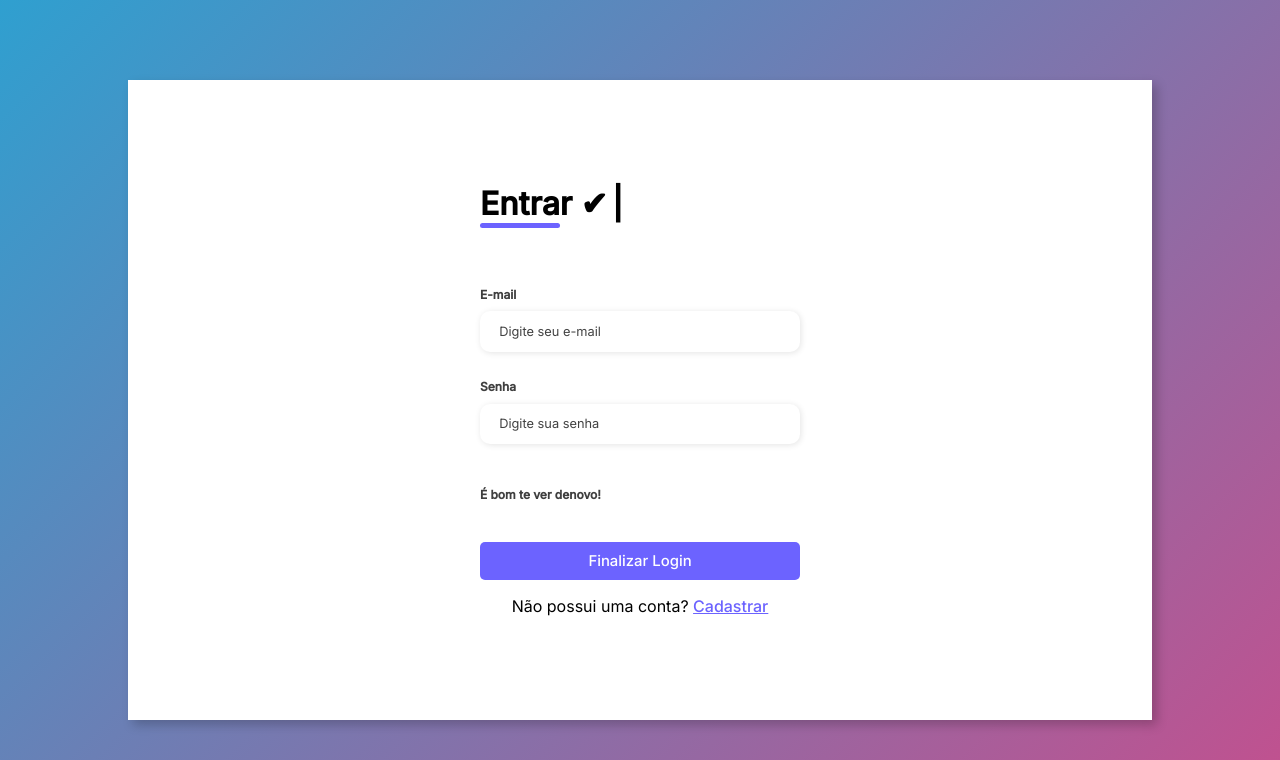
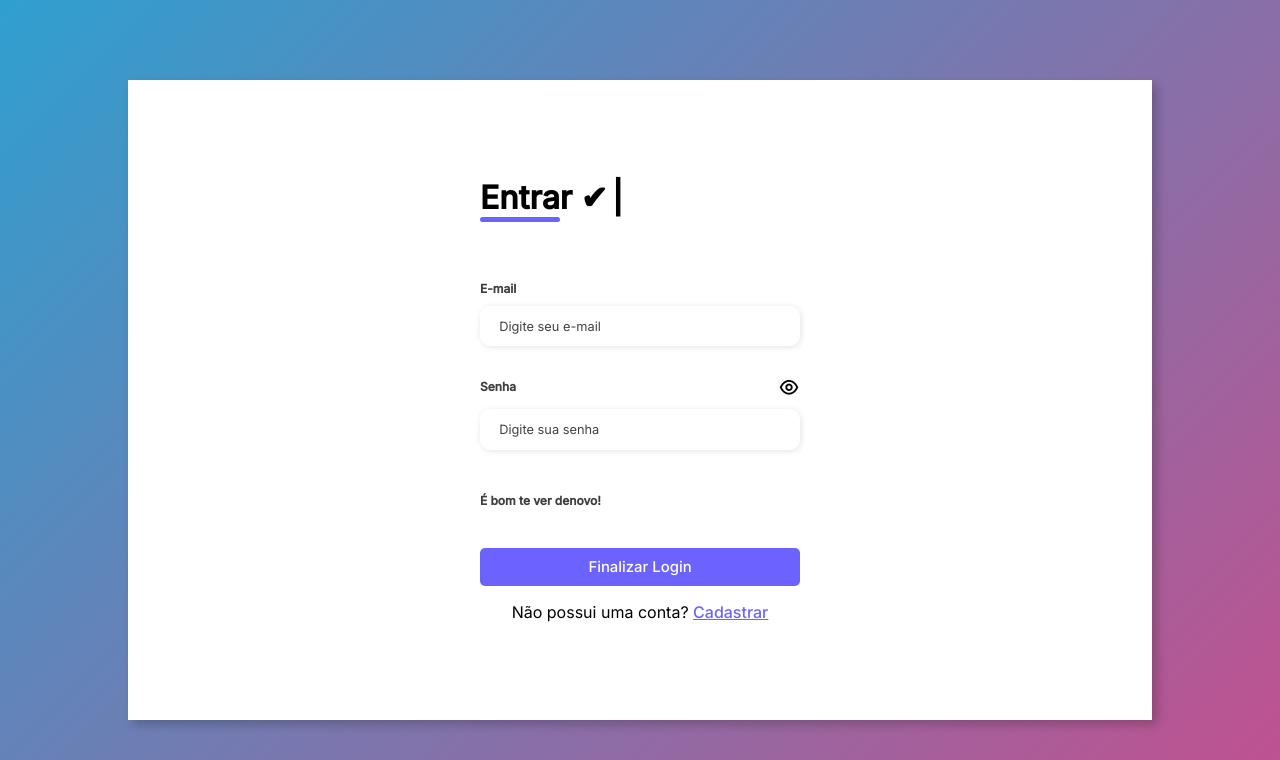
Before and after one commit to Ericofff/gestao_financeira, a PHP site: page /login.php in a window 1280 px wide. Shown: the top 760 px of the page. Run offline with PHP 8.4, Linux system fonts and the light colour scheme; some libraries are stand-ins or nearby versions.

Commit message:
Show password in login

```diff
--- a/css/login.css
+++ b/css/login.css
@@ -176,6 +176,22 @@
     color: #fff;
 }
 
+.input-box .uil-eye{
+    font-size: 22px;
+}
+
+.text-input{
+    display: flex;
+    justify-content: space-between;
+    align-items: center;
+}
+
+.text-input i{
+    cursor: pointer;
+}
+
+
+
 @media screen and (max-width: 1330px) {
     .form-image {
         display: none;
--- a/js/login.js
+++ b/js/login.js
@@ -49,3 +49,19 @@ function mainPasswordValidate(){
     }
 
 }
+
+function showPassword() {
+    const eye = document.querySelector(".uil-eye");
+    const password = document.querySelector("#password");
+    if (password.type === "password") {
+      password.type = "text";
+      eye.classList.toggle("uil-eye-slash");
+      //   eye.classList.add("uil-eye-slash");
+
+    }else{
+        password.type = "password";
+        eye.classList.toggle("uil-eye-slash");
+        // eye.classList.remove("uil-eye-slash");
+        // eye.classList.add("uil-eye");
+    }
+  }
--- a/login.php
+++ b/login.php
@@ -6,6 +6,8 @@
     <meta name="viewport" content="width=device-width, initial-scale=1.0">
     <link rel="stylesheet" href="css/login.css">
     <link rel="stylesheet" href="css/style.css">
+    <!----===== Iconscout CSS ===== -->
+    <link rel="stylesheet" href="https://unicons.iconscout.com/release/v4.0.0/css/line.css">
     <title>Lançamentos</title>
     <script crossorigin="anonymous" src="https://unpkg.com/typeit@8.7.1/dist/index.umd.js" defer></script>
     <script src="js/MaquinaDeEscrever.js"></script>
@@ -30,7 +32,10 @@
                       <span class="span-required">Digite um email válido</span>
                   </div>
                   <div class="input-box">
+                      <div class="text-input">
                       <label for="password">Senha</label>
+                        <i class="uil uil-eye" onclick="showPassword()"></i>
+                      </div>
                       <input id="password" type="password" name="password" placeholder="Digite sua senha" class="required" oninput="mainPasswordValidate()">
                       <span class="span-required">Senha de no mínimo 8 caracteres</span>
                   </div>
```
